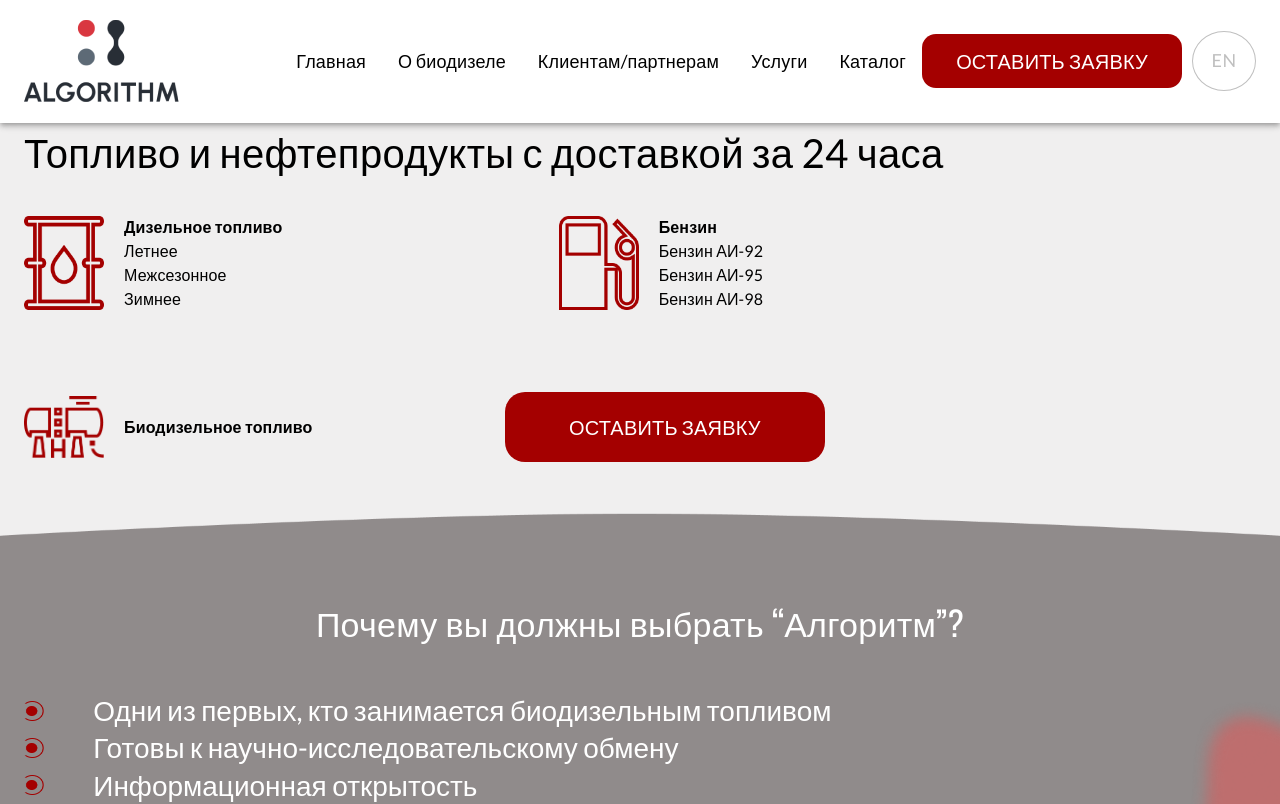
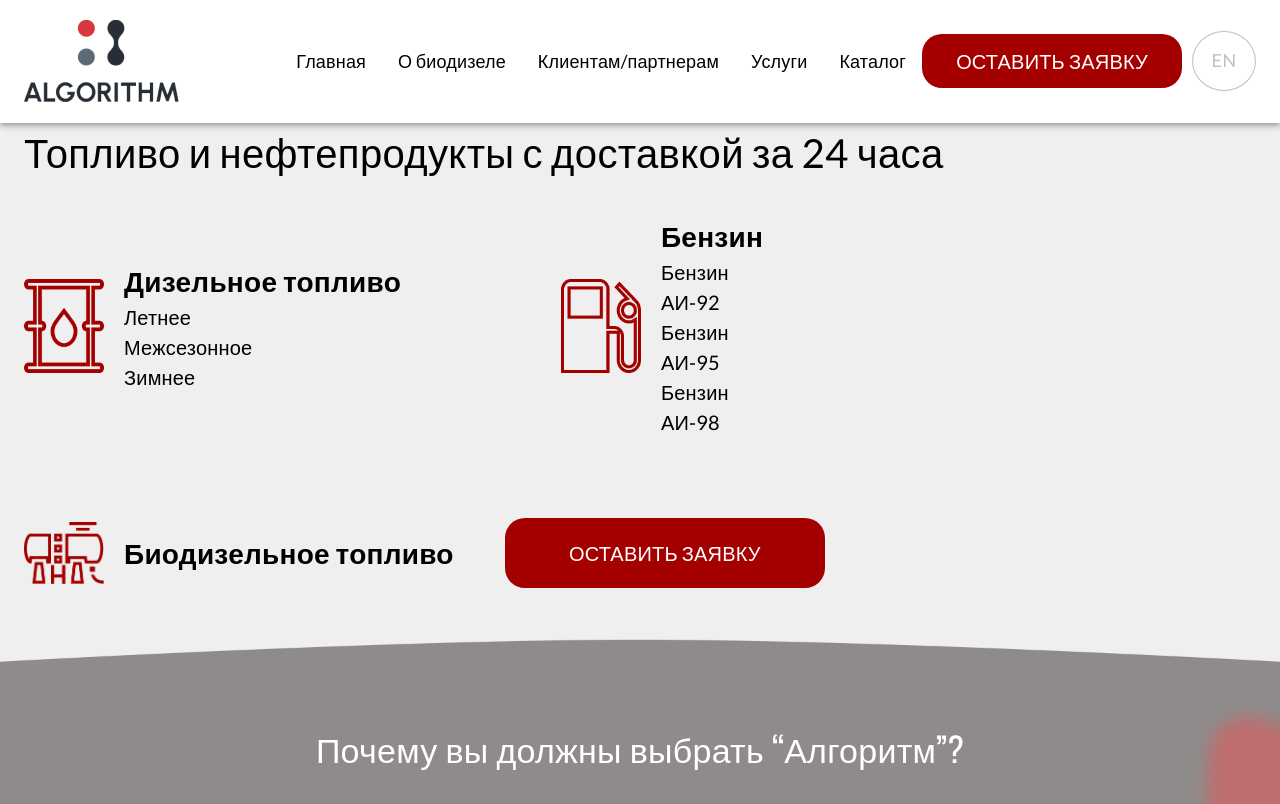
Before and after one commit to cupOfTea321/Algorithm, a React (Vite) app in the folder algo/: page /delivery in a window 1280 px wide. Shown: the top 804 px of the page. Built offline with nearby package versions, Linux system fonts and the light colour scheme.

Commit message:
animation added

```diff
--- a/algo/index.html
+++ b/algo/index.html
@@ -2,9 +2,9 @@
 <html lang="en">
   <head>
     <meta charset="UTF-8" />
-    <link rel="icon" type="image/svg+xml" href="/vite.svg" />
+    <link rel="icon" type="image/svg+xml" href="/logo.svg" />
     <meta name="viewport" content="width=device-width, initial-scale=1.0" />
-    <title>Vite + React</title>
+    <title>Algorithm</title>
     <style>
       @import url('https://fonts.googleapis.com/css2?family=Lato:wght@400;700&family=Oswald&display=swap');
     </style>
--- a/algo/src/components/FirstBanner.jsx
+++ b/algo/src/components/FirstBanner.jsx
@@ -49,7 +49,7 @@ const FirstBanner = () => {
                     >
                         <ModalForm/>
                     </Backdrop>
-                    <SecondBtn href={'delivery'} height={'70px'}/>
+                    <SecondBtn to={'../delivery'} height={'70px'}/>
                 </Box>
             </Box>
         </Container>
--- a/algo/src/components/UI/MyBtn.jsx
+++ b/algo/src/components/UI/MyBtn.jsx
@@ -9,7 +9,7 @@ const MyBtn = ({color = 'white', border = '',backgroundColor = '#A40000', onClic
             display: { xs: display, md: 'flex' },
             backgroundColor: backgroundColor,
             border: border,
-            borderRadius: radius,
+            borderRadius: "20px",
 
             padding: {xl: '18px 30px',  md: '12px 20px', sm: '2px'},
             width: width,
--- a/algo/src/components/UI/SecondBtn.jsx
+++ b/algo/src/components/UI/SecondBtn.jsx
@@ -2,16 +2,16 @@ import React from 'react';
 import {Button, Typography} from "@mui/material";
 import './UIStyle.css'
 import {useTranslation} from "react-i18next";
-const SecondBtn = ({href = '', onClick ,color = 'white', height = 'auto', width = '300px', text = 'Перейти к каталогу', fontSize = "fontSize: {lg: '20px', md: '16px', sm: '14px'},"}) => {
+import {Link, NavLink} from "react-router-dom";
+const SecondBtn = ({to = '/delivery', onClick ,color = 'white', height = 'auto', width = '300px', text = 'Перейти к каталогу', fontSize = "fontSize: {lg: '20px', md: '16px', sm: '14px'},"}) => {
     const { t, i18n } = useTranslation();
     return (
-        <Button href={href} onClick={onClick} className={'secBtn allBtns'} sx={{
+        <Link to={to}>
+            <Button  onClick={onClick} className={'secBtn allBtns'} sx={{
                 display: {md: 'flex' },
                 // backgroundColor: '#A40000',
                 border: '3px solid #A40000',
-            // boxShadow: '0px 3px 0px #7D4151, inset 0px 0px 5px rgba(255, 239, 239, 0.13), inset 0px 4px 5px rgba(255, 239, 239, 0.25)',
-            borderRadius: '32px',
-            // borderRadius: '14px',
+                borderRadius: '20px',
                 width: width,
                 height: height,
                 padding: {xl: '18px 30px',  md: '6px 10px', sm: '2px'}
@@ -19,12 +19,13 @@ const SecondBtn = ({href = '', onClick ,color = 'white', height = 'auto', width
                 <Typography sx={{
                     fontSize: fontSize,
                     color: color,
-
                 }}>
                     {t("secondBtn")}
                 </Typography>
 
             </Button>
+        </Link>
+
     );
 };
 
--- a/algo/src/components/UI/StagesBlock.jsx
+++ b/algo/src/components/UI/StagesBlock.jsx
@@ -37,7 +37,7 @@ const StagesBlock = () => {
                 <Grid container sx={{display: 'flex', justifyContent: 'space-between', width: '100%'}}>
                     {stageNumbers.map(stNum => (
                         <Grid key={stNum} item lg={3} md={6} sm={12} xs={12}>
-                            <Typography variant={'h3'} sx={{fontSize: {md:'160px', sm: '120px', xs: '120px'}, lineHeight: '113.2%', color: '#A40000',}}>
+                            <Typography variant={'h3'} sx={{fontSize: {md:'160px', sm: '120px', xs: '120px'}, lineHeight: '113.2%', color: '#A40000', fontWeight: 'bold', textShadow: '0 0 5px rgba(0, 0, 0, 0.3)'}}>
                                 {stNum}
                             </Typography>
                         </Grid>
--- a/algo/src/components/UI/UIStyle.css
+++ b/algo/src/components/UI/UIStyle.css
@@ -1,9 +1,10 @@
 .myBtn:hover{
     color: white !important;
-    background-color: #A40000 !important;
+    background-color: #b8180d !important;
+
 }
-.secBtn{
-
+.secBtn:hover{
+    background-color: rgba(255,255,255,0.1) !important;
 }
 .allBtns{
     width: 300px;
@@ -11,4 +12,14 @@
 .servicesBtn{
     color: white !important;
     background-color: #A40000 !important;
+    /* тень по умолчанию */
+    box-shadow: 0 0 5px rgba(0, 0, 0, 0.3);
+    /* переход для плавности анимации */
+    transition: box-shadow 0.3s ease-in-out;
 }
+.servicesBtn:hover{
+    color: white !important;
+    background-color: #b8180d !important;
+    /* тень при наведении мыши */
+    box-shadow: 0 0 20px rgba(0, 0, 0, 0.4  );
+}
--- a/algo/src/components/aboutComponents/AboutBanner.jsx
+++ b/algo/src/components/aboutComponents/AboutBanner.jsx
@@ -49,7 +49,7 @@ const AboutBanner = () => {
                     >
                         <ModalForm/>
                     </Backdrop>
-                    <SecondBtn href={'delivery'} height={'70px'}/>
+                    <SecondBtn height={'70px'}/>
                 </Box>
             </Box>
         </Container>
--- a/algo/src/components/components.css
+++ b/algo/src/components/components.css
@@ -77,3 +77,15 @@
         margin-top: -20px;
     }
 }
+
+.servicesImg{
+    /* тень по умолчанию */
+    box-shadow: 0 0 5px rgba(0, 0, 0, 0.3);
+    /* переход для плавности анимации */
+    transition: box-shadow 0.2s ease-in-out;
+}
+.servicesImg:hover{
+    /* тень при наведении мыши */
+    box-shadow: 0 0 20px rgba(0, 0, 0, 0.8  );
+    color: #b8180d !important;
+}
--- a/algo/src/components/deliveryComponents/mainDelivery.jsx
+++ b/algo/src/components/deliveryComponents/mainDelivery.jsx
@@ -24,33 +24,33 @@ const MainDelivery = () => {
                     {t("catalogMain")}
                 </Typography>
                 <Box sx={{display: 'flex', gap: 4, width: '60%', justifyContent: 'space-between', flexDirection: {sm:'row', xs: 'column'},}}>
-                    <Box sx={{display: 'flex',  alignItems: 'center'}}>
+                    <Box sx={{display: 'flex',  alignItems: 'center', width: '120%'}}>
                         <img src={delivery1} alt="" style={{width: '80px', marginRight: '20px'}}/>
                         <Box>
-                            <Typography sx={{fontWeight: 'bold'}}>
+                            <Typography sx={{fontWeight: 'bold', fontSize: '28px'}}>
                                 {t("catalogTitle1")}
                             </Typography>
-                            <Typography>{t("catalogText11")}</Typography>
-                            <Typography>{t("catalogText12")}</Typography>
-                            <Typography>{t("catalogText13")}</Typography>
+                            <Typography sx={{fontSize: '20px'}}>{t("catalogText11")}</Typography>
+                            <Typography sx={{fontSize: '20px'}}>{t("catalogText12")}</Typography>
+                            <Typography sx={{fontSize: '20px'}}>{t("catalogText13")}</Typography>
                         </Box>
                     </Box>
                     <Box sx={{display: 'flex', alignItems: 'center'}}>
                         <img src={delivery2} alt="" style={{width: '80px', marginRight: '20px'}}/>
                         <Box>
-                            <Typography sx={{fontWeight: 'bold'}}>
+                            <Typography sx={{fontWeight: 'bold', fontSize: '28px'}}>
                                 {t("catalogTitle2")}
                             </Typography>
-                            <Typography>{t("catalogText21")}</Typography>
-                            <Typography>{t("catalogText22")}</Typography>
-                            <Typography>{t("catalogText23")}</Typography>
+                            <Typography sx={{fontSize: '20px'}}>{t("catalogText21")}</Typography>
+                            <Typography sx={{fontSize: '20px'}}>{t("catalogText22")}</Typography>
+                            <Typography sx={{fontSize: '20px'}}>{t("catalogText23")}</Typography>
                         </Box>
                     </Box>
                 </Box>
                 <Box sx={{display: 'flex', gap: 5, width: '65%', justifyContent: 'space-between', flexDirection: {sm:'row', xs: 'column'}, marginTop: '4%'}}>
                     <Box sx={{display: 'flex',  alignItems: 'center',}}>
                         <img src={delivery3} alt="" style={{width: '80px', marginRight: '20px'}}/>
-                        <Typography sx={{fontWeight: 'bold'}}>
+                        <Typography sx={{fontWeight: 'bold', fontSize: '28px'}}>
                             {t("catalogTitle3")}
                         </Typography>
                     </Box>
```
Also changed, not shown: algo/src/components/layout/FooterLinks.jsx (+13 -13 lines), algo/src/components/serviceComponents/ServiceImgBlock.jsx (+16 -10 lines), algo/public/logo.svg (added), 1 other file (tests, documents, lock files or other folders). Lines whose indentation alone changed are shown as unchanged.
